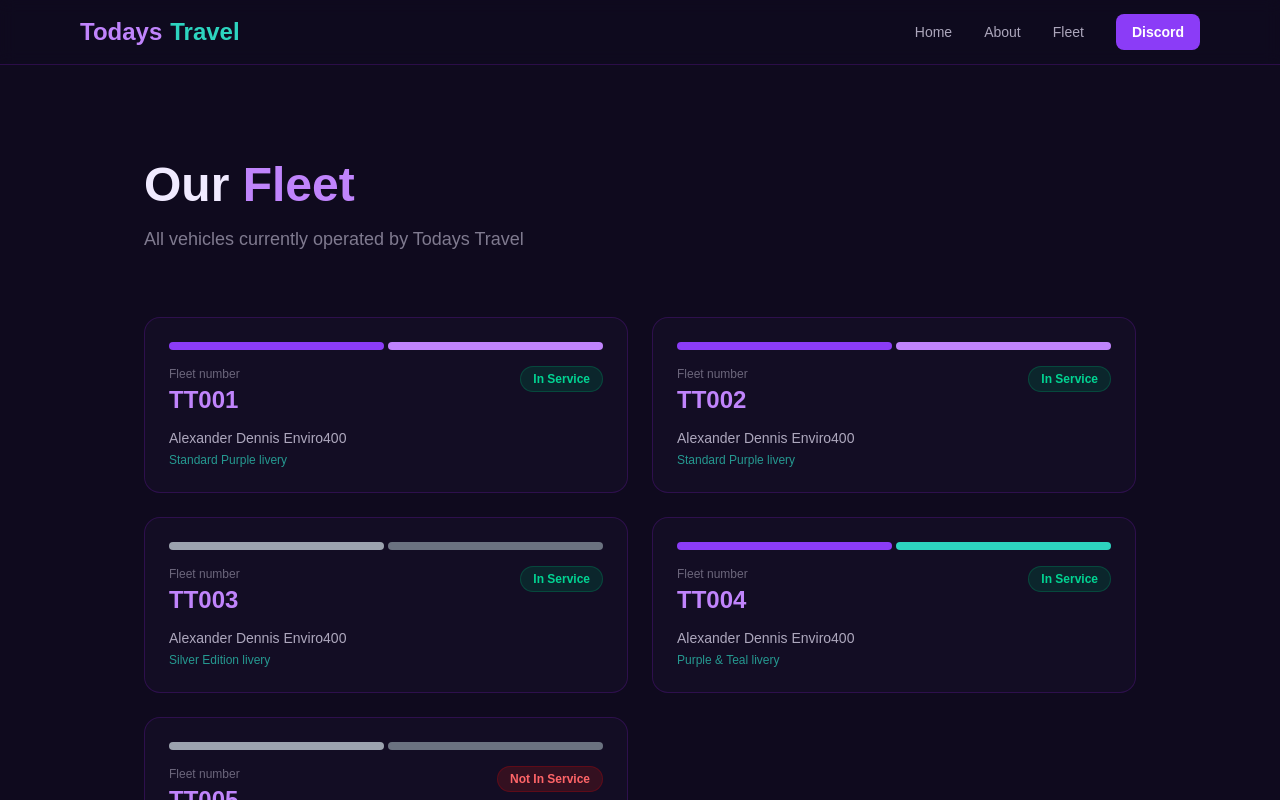
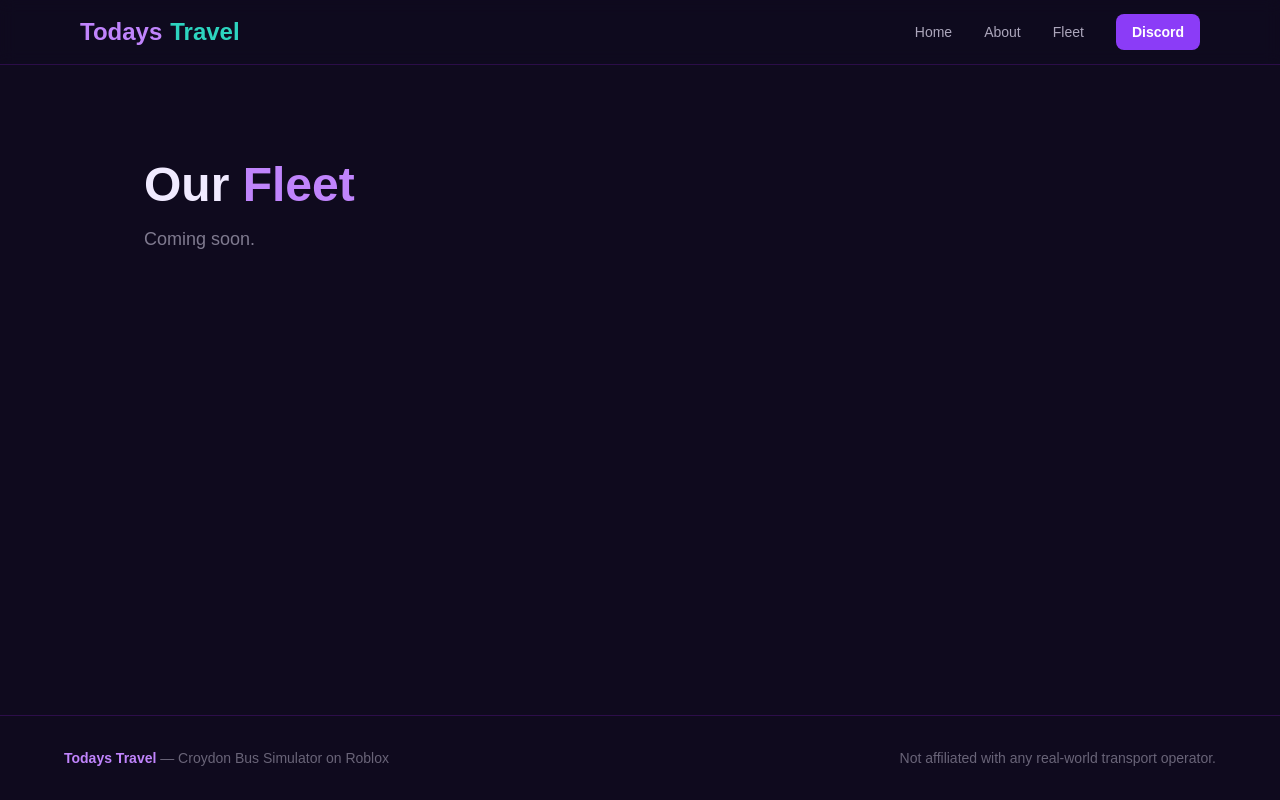
Before and after one commit to XPMaster4865/todays-travel, a Next.js app: page /fleet in a window 1280 px wide. Shown: the top 800 px of the page. Built offline with nearby package versions, Linux system fonts and the light colour scheme.

Commit message:
Clear fleet page to blank

```diff
--- a/app/fleet/page.tsx
+++ b/app/fleet/page.tsx
@@ -1,85 +1,10 @@
-const fleet = [
-  {
-    id: "TT001",
-    type: "Alexander Dennis Enviro400",
-    livery: "Standard Purple",
-    liveryColours: ["#8b3cf7", "#c084fc"],
-    status: "In Service",
-  },
-  {
-    id: "TT002",
-    type: "Alexander Dennis Enviro400",
-    livery: "Standard Purple",
-    liveryColours: ["#8b3cf7", "#c084fc"],
-    status: "In Service",
-  },
-  {
-    id: "TT003",
-    type: "Alexander Dennis Enviro400",
-    livery: "Silver Edition",
-    liveryColours: ["#9ca3af", "#6b7280"],
-    status: "In Service",
-  },
-  {
-    id: "TT004",
-    type: "Alexander Dennis Enviro400",
-    livery: "Purple & Teal",
-    liveryColours: ["#8b3cf7", "#2dd4bf"],
-    status: "In Service",
-  },
-  {
-    id: "TT005",
-    type: "Alexander Dennis Enviro400",
-    livery: "Silver Edition",
-    liveryColours: ["#9ca3af", "#6b7280"],
-    status: "Not In Service",
-  },
-];
-
 export default function Fleet() {
   return (
     <div className="max-w-5xl mx-auto px-4 py-24">
       <h1 className="text-4xl md:text-5xl font-extrabold mb-4">
         Our <span className="text-[#c084fc]">Fleet</span>
       </h1>
-      <p className="text-[#f0eaff]/50 text-lg mb-16">
-        All vehicles currently operated by Todays Travel
-      </p>
-
-      <div className="grid md:grid-cols-2 gap-6">
-        {fleet.map((bus) => (
-          <div
-            key={bus.id}
-            className="rounded-2xl border border-purple-900/40 bg-[#130d24] p-6 hover:border-[#8b3cf7]/60 transition-colors"
-          >
-            {/* Livery stripe */}
-            <div className="flex gap-1 mb-4">
-              {bus.liveryColours.map((c, i) => (
-                <div key={i} className="h-2 flex-1 rounded-full" style={{ background: c }} />
-              ))}
-            </div>
-
-            <div className="flex items-start justify-between mb-3">
-              <div>
-                <p className="text-xs text-[#f0eaff]/40 mb-0.5">Fleet number</p>
-                <p className="text-2xl font-extrabold text-[#c084fc]">{bus.id}</p>
-              </div>
-              <span
-                className={`text-xs font-semibold px-3 py-1 rounded-full ${
-                  bus.status === "In Service"
-                    ? "bg-emerald-900/40 text-emerald-400 border border-emerald-700/40"
-                    : "bg-red-900/30 text-red-400 border border-red-700/30"
-                }`}
-              >
-                {bus.status}
-              </span>
-            </div>
-
-            <p className="text-sm text-[#f0eaff]/70 mb-1">{bus.type}</p>
-            <p className="text-xs text-[#2dd4bf]/70">{bus.livery} livery</p>
-          </div>
-        ))}
-      </div>
+      <p className="text-[#f0eaff]/50 text-lg">Coming soon.</p>
     </div>
   );
 }
```
